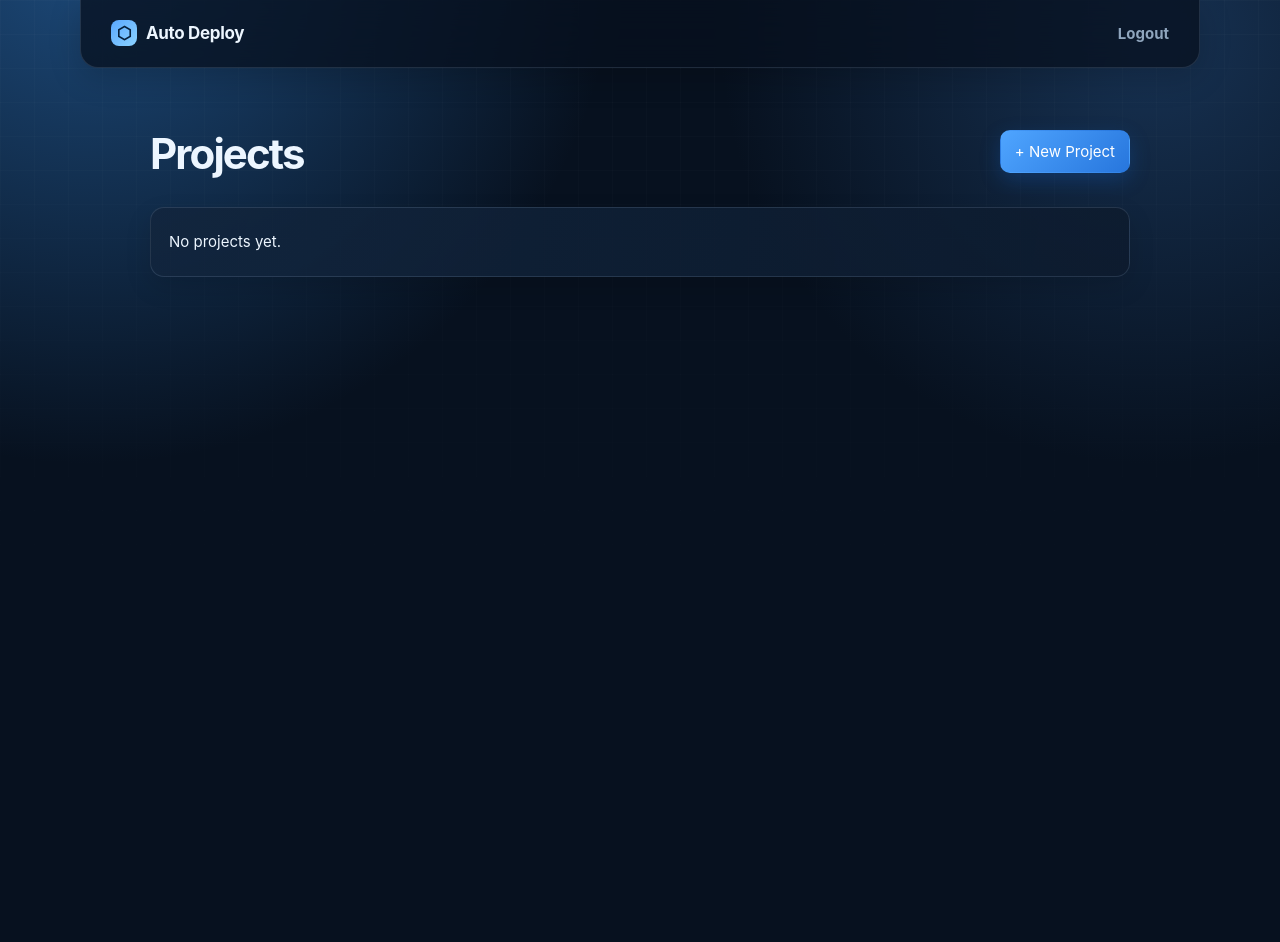
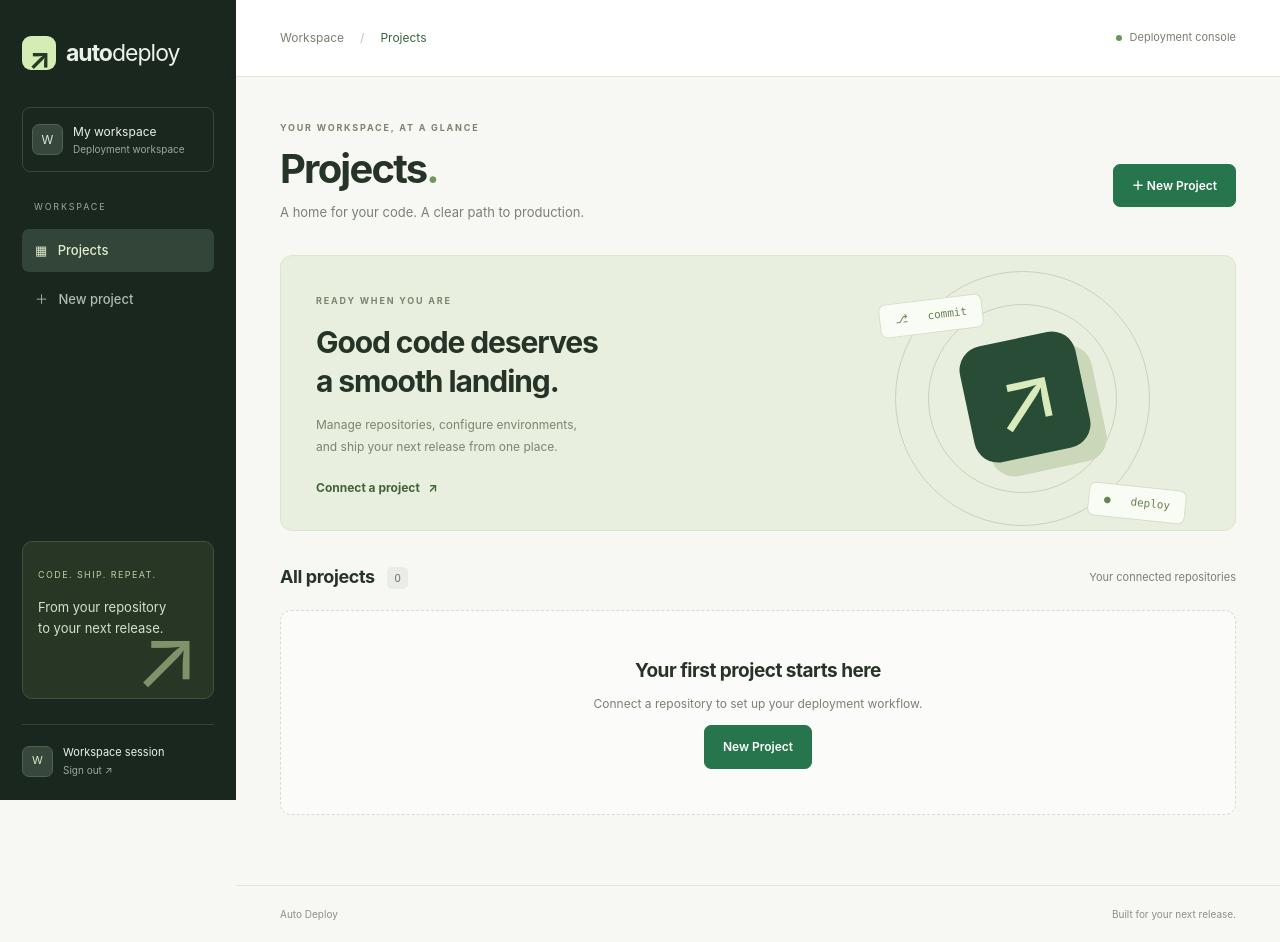
Before and after one commit to quocfe/auto-deploy, a FastAPI app: template app/templates/dashboard.html in a window 1280 px wide. Before the commit the page ends 400 px from the top, so only its background shows below. Run offline with FastAPI, Linux system fonts and the light colour scheme; the template is opened without the code that fills it, so the values that code supplies are empty; parts of the project's set-up code (start-up, migrations or seed data) failed here and were passed over.

Commit message:
feat: redesign deployment workspace with sage dashboard UI

```diff
--- /dev/null
+++ b/app/static/workspace.css
@@ -0,0 +1,99 @@
+/* Workspace visual system. Shared across management forms and release views. */
+:root { --text:#263327; --muted:#798172; --line:#e1e6da; --blue:#26754c; --green:#26754c; }
+body { background:#f7f8f4; color:var(--text); font:14px/1.6 Inter,ui-sans-serif,system-ui,-apple-system,sans-serif; }
+body:before { display:none; }
+a { color:#376440; text-decoration:none; }
+h1 { font-size:40px; letter-spacing:-1.8px; font-weight:700; }
+h2 { font-size:18px; color:#263327; letter-spacing:-.4px; }
+h2:before { display:none; }
+h3 { font-size:19px; letter-spacing:-.5px; margin-bottom:8px; }
+.sidebar { position:fixed; inset:0 auto 0 0; width:236px; padding:35px 22px 22px; background:#19271f; color:#edf2e9; display:flex; flex-direction:column; z-index:10; }
+.brand { display:flex; align-items:center; font-size:23px; font-weight:750; letter-spacing:-1px; color:#edf2e9; }
+.brand>span:last-child { font-weight:400; }
+.brand-mark { display:grid; place-items:center; width:34px; height:34px; background:#d5edb4; color:#243b27; border-radius:9px; margin-right:10px; font-size:29px; }
+.workspace { display:flex; align-items:center; gap:10px; margin:35px 0 28px; padding:14px 9px; border:1px solid #3a463c; border-radius:8px; font-size:12px; }
+.workspace small,.account small { display:block; color:#9da99f; font-size:10px; }
+.avatar { display:grid; place-items:center; width:31px; height:31px; border:1px solid #526050; background:#38473b; color:#dbe9ce; border-radius:7px; }
+.nav-label { font-size:9px; letter-spacing:1.8px; color:#9aa79d; margin-left:12px; }
+.sidebar nav { position:static; display:block; height:auto; padding:0; margin:0; border:0; background:none; box-shadow:none; backdrop-filter:none; }
+.sidebar nav a { display:block; padding:11px 13px; margin:6px 0; border-radius:7px; color:#aebbb0; font-size:13px; font-weight:500; letter-spacing:0; }
+.sidebar nav a:before { display:none; }
+.sidebar nav a.active,.sidebar nav a:hover { background:#334538; color:#e1efce; }
+.sidebar-bottom { margin-top:auto; padding-top:35px; }
+.sidebar-note { position:relative; overflow:hidden; padding:20px 15px 60px; border:1px solid #45513d; border-radius:10px; background:#283626; }
+.sidebar-note>span { font-size:9px; letter-spacing:1.4px; color:#bfcea4; }
+.sidebar-note p { font-size:13px; margin:12px 0 0; color:#d7e0cb; }
+.sidebar-note b { position:absolute; right:13px; bottom:-27px; font-size:85px; font-weight:400; color:#81916a; }
+.account { display:flex; align-items:center; gap:10px; margin-top:25px; padding-top:19px; border-top:1px solid #354239; font-size:11px; color:#edf2e9; }
+.app-shell { margin-left:236px; min-height:100vh; display:flex; flex-direction:column; }
+.topbar { min-height:77px; display:flex; align-items:center; justify-content:space-between; border-bottom:1px solid var(--line); padding:0 44px; background:white; font-size:12px; }
+.divider { margin:0 16px; color:#bdc4b6; }
+.console-label { font-size:11px; color:#798172; }
+.console-label:before { content:''; display:inline-block; width:6px; height:6px; background:#639b56; border-radius:50%; margin-right:8px; }
+.muted { color:#798172; }
+.back-link { display:inline-block; margin-bottom:24px; font-size:12px; }
+main { width:100%; max-width:1370px; padding:44px 44px 70px; margin:0 auto; flex:1; }
+footer { padding:20px 44px; border-top:1px solid var(--line); color:#899185; font-size:10px; }
+footer span { float:right; }
+.eyebrow { font-size:9px; font-weight:650; letter-spacing:1.8px; color:#7b846f; margin-bottom:12px; }
+.heading-dot { color:#6c9860; }
+.page-heading { align-items:center; margin-bottom:32px; }
+.page-heading p { color:#798172; font-size:13px; }
+.button,button { padding:11px 18px; border:1px solid #26754c; border-radius:7px; background:#26754c; box-shadow:none; font-family:inherit; font-size:12px; font-weight:600; color:white; }
+.button:hover,button:hover { background:#1c5b39; color:white; transform:none; box-shadow:0 3px 8px #1a4e251a; }
+.button.secondary { background:white; border-color:#d9dfd5; color:#465143; }
+.button.secondary:hover { background:#edf2e9; }
+.welcome-panel { position:relative; overflow:hidden; background:#e9efdf; border:1px solid #dce5cf; border-radius:12px; padding:32px 35px; }
+.welcome-panel h2 { font-size:30px; line-height:1.3; letter-spacing:-1.1px; margin:13px 0; }
+.welcome-panel p { color:#7b846f; font-size:12px; line-height:1.8; margin-bottom:18px; }
+.text-link { font-size:12px; font-weight:650; color:#426337; }
+.shipping-art { position:absolute; right:5%; top:10px; width:330px; height:280px; }
+.art-ring { position:absolute; width:255px; height:255px; top:5px; left:38px; border:1px solid #c7d2b7; border-radius:50%; }
+.art-ring:after { content:''; position:absolute; inset:32px; border:1px solid #c7d2b7; border-radius:50%; }
+.art-tile { position:absolute; top:72px; left:109px; width:118px; height:118px; display:grid; place-items:center; background:#284c36; color:#d9eabd; border-radius:24px; transform:rotate(-12deg); font-size:87px; line-height:1; box-shadow:13px 17px 0 #cbd7b9; }
+.art-tag { position:absolute; padding:7px 15px; background:#f9fbf5; border:1px solid #d5dfc8; border-radius:7px; color:#698252; font:11px/1.6 monospace; }
+.tag-code { top:33px; left:22px; transform:rotate(-7deg); }
+.tag-deploy { bottom:26px; right:1px; transform:rotate(6deg); }
+.section-heading { display:flex; align-items:center; justify-content:space-between; gap:20px; margin:32px 0 18px; }
+.section-heading h2 { margin:0; }
+.section-heading>.muted { font-size:11px; }
+.count { display:inline-block; font:11px/1.2 system-ui; background:#e9ede5; padding:4px 8px; border-radius:5px; margin-left:8px; color:#6b7666; vertical-align:middle; }
+.project-grid { display:grid; grid-template-columns:repeat(auto-fill,minmax(min(100%,290px),1fr)); gap:18px; }
+.project-card { min-width:0; padding:23px 23px 0; border:1px solid var(--line); border-radius:11px; background:white; }
+.project-card:hover { border-color:#b3c7a2; box-shadow:0 7px 24px #28332308; }
+.card-top { display:flex; align-items:center; justify-content:space-between; margin-bottom:24px; }
+.project-icon { display:grid; place-items:center; width:40px; height:40px; border:1px solid #dae4d2; background:#eef3e8; color:#587a45; border-radius:10px; font-size:20px; font-weight:600; }
+.badge { padding:3px 8px; border:1px solid #e6e9e2; border-radius:5px; background:#f2f4ef; color:#7c8477; font-size:10px; }
+.project-card h3 a { display:flex; justify-content:space-between; gap:10px; overflow-wrap:anywhere; color:#263327; }
+.project-card h3 span { color:#a8b29f; }
+.repository { overflow-wrap:anywhere; color:#798172; font-size:11px; }
+.card-bottom { border-top:1px solid #eef0eb; margin-top:25px; padding:16px 0; display:flex; align-items:center; justify-content:space-between; gap:10px; font-size:10px; }
+code { background:#f0f3ec; border:0; color:#6b7961; font:11px/1.6 ui-monospace,monospace; overflow-wrap:anywhere; }
+.empty-state { grid-column:1/-1; padding:45px 20px; text-align:center; border:1px dashed #d5dece; border-radius:11px; background:#fbfcf9; }
+.empty-state p { color:#798172; font-size:12px; }
+dl { max-width:none; background:white; border-color:var(--line); padding:25px; gap:12px; margin-bottom:24px; }
+dt { color:#798172; font-size:12px; font-weight:500; }
+dd { color:#34432e; font-size:12px; overflow-wrap:anywhere; }
+.card-list { margin-top:20px; }
+.card-list li { background:white; border-color:var(--line); box-shadow:none; border-radius:8px; }
+.card-list li:hover { background:#fbfcf9; transform:none; border-color:#b3c7a2; }
+.card-list li>a:first-child { color:#35472d; font-weight:600; }
+.card-list li>a:last-child { color:#58724a; border-color:#dce5d4; }
+.form-grid { max-width:800px; grid-template-columns:1fr 1fr; gap:22px; padding:30px; border-color:var(--line); border-radius:11px; background:white; box-shadow:none; }
+label { color:#42533a; font-size:12px; font-weight:500; }
+input { min-width:0; background:#fcfdfa; color:#263327; border-color:#dce2d7; border-radius:6px; }
+input:focus { border-color:#6d9760; box-shadow:0 0 0 3px #e7f0df; }
+.check { border-color:var(--line); background:#fafbf8; }
+.form-grid>button { grid-column:1/-1; justify-self:start; }
+.inline-form { grid-template-columns:1fr 1fr auto auto; max-width:none; }
+.inline-form>button { grid-column:auto; }
+.danger { color:#a44839; background:#fff5f2; border-color:#efdbd5; }
+.error { background:#fff1ee; color:#a34838; border-color:#efcec7; }
+pre { background:#1c2921; border-color:#38453a; color:#c7dfb7; box-shadow:none; }
+.login-page { min-height:100vh; display:grid; place-items:center; padding:24px; background:radial-gradient(ellipse at top left,#e2ead8,transparent 70%),#f7f8f4; }
+.login { flex:none; width:100%; max-width:450px; margin:0; padding:40px; border-color:var(--line); background:white; box-shadow:0 25px 70px #2b442410; }
+.login h1:after { color:#798172; }
+:focus-visible { outline:3px solid #93ba6e; outline-offset:3px; }
+@media(max-width:1100px) { .sidebar { width:210px; padding-inline:18px; } .app-shell { margin-left:210px; } main { padding:30px 25px 55px; } .topbar,footer { padding-inline:25px; } .shipping-art { right:-30px; transform:scale(.8); } .welcome-panel { padding:28px; } .inline-form { grid-template-columns:1fr 1fr; } }
+@media(max-width:850px) { .sidebar { position:static; width:100%; padding:15px 20px; flex-direction:row; align-items:center; justify-content:space-between; } .sidebar .workspace,.nav-label,.sidebar-bottom { display:none; } .sidebar nav { display:flex; gap:8px; } .sidebar nav a { margin:0; padding:8px 10px; } .app-shell { margin:0; } .topbar { min-height:57px; } .page-heading { flex-wrap:wrap; } }
+@media(max-width:580px) { main { padding:28px 18px 45px; } .topbar,footer { padding-inline:18px; } .console-label,.shipping-art,.section-heading>.muted { display:none; } .sidebar { padding:13px 15px; } .sidebar .brand { font-size:18px; } .sidebar nav a { font-size:11px; } .welcome-panel { padding:25px; } .welcome-panel h2 { font-size:26px; } .form-grid { grid-template-columns:1fr; padding:22px; } .inline-form>button { grid-column:1; } .page-heading .button { margin-top:10px; } .login { padding:28px; } footer span { display:none; } }
--- a/app/templates/base.html
+++ b/app/templates/base.html
@@ -1,2 +1,21 @@
-<!doctype html>
-<html lang="en"><head><meta charset="utf-8"><meta name="viewport" content="width=device-width,initial-scale=1"><title>{{ title or "Auto Deploy" }}</title><link rel="stylesheet" href="/static/app.css"><script src="https://unpkg.com/htmx.org@2.0.4"></script></head><body><nav><a href="/">Auto Deploy</a><a href="/logout">Logout</a></nav><main>{% block content %}{% endblock %}</main></body></html>
+<!DOCTYPE html>
+<html lang="en">
+  <head>
+    <meta charset="utf-8" />
+    <meta name="viewport" content="width=device-width,initial-scale=1" />
+    <title>{{ title or "Auto Deploy" }}</title>
+    <link rel="stylesheet" href="/static/app.css?v=2" />
+    <link rel="stylesheet" href="/static/workspace.css?v=2" />
+    <script src="https://unpkg.com/htmx.org@2.0.4"></script>
+  </head>
+  <body>
+    <aside class="sidebar">
+      <a class="brand" href="/"><span class="brand-mark">↗</span>auto<span>deploy</span></a>
+      <div class="workspace"><span class="avatar">W</span><div>My workspace<small>Deployment workspace</small></div></div>
+      <p class="nav-label">WORKSPACE</p>
+      <nav aria-label="Main navigation"><a href="/" class="active">▦ &nbsp; Projects</a><a href="/projects/new">＋ &nbsp; New project</a></nav>
+      <div class="sidebar-bottom"><div class="sidebar-note"><span>CODE. SHIP. REPEAT.</span><p>From your repository<br>to your next release.</p><b>↗</b></div><a class="account" href="/logout"><span class="avatar">W</span><span>Workspace session<small>Sign out ↗</small></span></a></div>
+    </aside>
+    <div class="app-shell"><header class="topbar"><div><span class="muted">Workspace</span><span class="divider">/</span><a href="/">Projects</a></div><span class="console-label">Deployment console</span></header><main>{% block content %}{% endblock %}</main><footer>Auto Deploy <span>Built for your next release.</span></footer></div>
+  </body>
+</html>
--- a/app/templates/dashboard.html
+++ b/app/templates/dashboard.html
@@ -1,5 +1,8 @@
 {% extends "base.html" %}
 {% block content %}
-<div class="page-heading"><h1>Projects</h1><a class="button" href="/projects/new">+ New Project</a></div>
-<ul class="card-list">{% for project in projects %}<li><a href="/projects/{{ project.id }}">{{ project.name }}</a><small>{{ project.slug }}</small><a href="/projects/{{ project.id }}/edit">Edit Project</a></li>{% else %}<li>No projects yet.</li>{% endfor %}</ul>
+<div class="eyebrow">YOUR WORKSPACE, AT A GLANCE</div>
+<div class="page-heading"><div><h1>Projects<span class="heading-dot">.</span></h1><p>A home for your code. A clear path to production.</p></div><a class="button" href="/projects/new">＋ New Project</a></div>
+<section class="welcome-panel"><div><span class="eyebrow">READY WHEN YOU ARE</span><h2>Good code deserves<br>a smooth landing.</h2><p>Manage repositories, configure environments,<br>and ship your next release from one place.</p><a href="/projects/new" class="text-link">Connect a project &nbsp; ↗</a></div><div class="shipping-art" aria-hidden="true"><div class="art-ring"></div><div class="art-tile">↗</div><span class="art-tag tag-code">⎇ &nbsp; commit</span><span class="art-tag tag-deploy">● &nbsp; deploy</span></div></section>
+<div class="section-heading"><h2>All projects <span class="count">{{ projects|length }}</span></h2><span class="muted">Your connected repositories</span></div>
+<div class="project-grid">{% for project in projects %}<article class="project-card"><div class="card-top"><span class="project-icon">{{ project.name[:1]|upper }}</span><span class="badge">{{ project.provider }}</span></div><h3><a href="/projects/{{ project.id }}">{{ project.name }} <span>↗</span></a></h3><p class="repository">{{ project.repository_url }}</p><div class="card-bottom"><code>{{ project.slug }}</code><a href="/projects/{{ project.id }}/edit">Edit Project ↗</a></div></article>{% else %}<div class="empty-state"><h3>Your first project starts here</h3><p>Connect a repository to set up your deployment workflow.</p><a class="button" href="/projects/new">New Project</a></div>{% endfor %}</div>
 {% endblock %}
--- a/app/templates/environment.html
+++ b/app/templates/environment.html
@@ -1,6 +1,7 @@
 {% extends "base.html" %}
 {% block content %}
-<div class="page-heading"><h1>{{ environment.name }}</h1><div class="actions"><a class="button secondary" href="/environments/{{ environment.id }}/edit">Edit Environment</a><a class="button secondary" href="/environments/{{ environment.id }}/variables/dashboard">Env Variables</a></div></div>
+<a class="back-link" href="/projects/{{ environment.project_id }}">← Back to project</a><div class="eyebrow">ENVIRONMENT OVERVIEW</div>
+<div class="page-heading"><div><h1>{{ environment.name }}<span class="heading-dot">.</span></h1><p>Configure your runtime. Keep every release in view.</p></div><div class="actions"><a class="button secondary" href="/environments/{{ environment.id }}/edit">Edit Environment</a><a class="button secondary" href="/environments/{{ environment.id }}/variables/dashboard">Env Variables</a></div></div>
 <dl><dt>Branch</dt><dd>{{ environment.branch }}</dd><dt>Container</dt><dd>{{ environment.container_name }}:{{ environment.container_port }}</dd><dt>Network</dt><dd>{{ environment.docker_network }}</dd><dt>Auto deploy</dt><dd>{{ environment.auto_deploy }}</dd></dl>{% if environment.latest_available_commit %}<p><strong>New commit available</strong><br><code>{{ environment.latest_available_commit[:7] }}</code></p>{% endif %}
 <form method="post" action="/environments/{{ environment.id }}/deploy"><button>Deploy {{ environment.name }}</button></form>
 <h2>Deployments</h2><ul class="card-list">{% for deployment in deployments %}<li><a href="/deployments/{{ deployment.id }}/dashboard">{{ deployment.status }} · {{ deployment.commit_sha[:7] }} · {{ deployment.trigger }}</a></li>{% else %}<li>No deployments yet.</li>{% endfor %}</ul>
--- a/app/templates/project.html
+++ b/app/templates/project.html
@@ -1,5 +1,5 @@
 {% extends "base.html" %}
 {% block content %}
 <div class="page-heading"><div><h1>{{ project.name }}</h1><p>{{ project.repository_url }}</p></div><div class="actions"><a class="button secondary" href="/projects/{{ project.id }}/edit">Edit Project</a><a class="button" href="/projects/{{ project.id }}/environments/new">+ Environment</a></div></div>
-<h2>Environments</h2><ul class="card-list">{% for environment in environments %}<li><a href="/environments/{{ environment.id }}/dashboard">{{ environment.name }}</a><small>{{ environment.branch }}</small><a href="/environments/{{ environment.id }}/edit">Edit Environment</a></li>{% else %}<li>No environments yet.</li>{% endfor %}</ul>
+<div class="section-heading"><h2>Environments <span class="count">{{ environments|length }}</span></h2><span class="muted">A place for every stage of your code</span></div><div class="project-grid">{% for environment in environments %}<article class="project-card"><div class="card-top"><span class="project-icon">⎇</span><span class="badge">{{ 'Enabled' if environment.enabled else 'Disabled' }}</span></div><h3><a href="/environments/{{ environment.id }}/dashboard">{{ environment.name }} <span>↗</span></a></h3><p class="muted">{{ 'Automatic deployments' if environment.auto_deploy else 'Manual deployments' }}</p><div class="card-bottom"><code>⎇ {{ environment.branch }}</code><a href="/environments/{{ environment.id }}/edit">Edit Environment ↗</a></div></article>{% else %}<div class="empty-state"><h3>Give your project a destination</h3><p>Create an environment to configure your first deployment.</p><a class="button" href="/projects/{{ project.id }}/environments/new">＋ Environment</a></div>{% endfor %}</div>
 {% endblock %}
```
Also changed, not shown: app/templates/login.html (+24 -1 lines).
